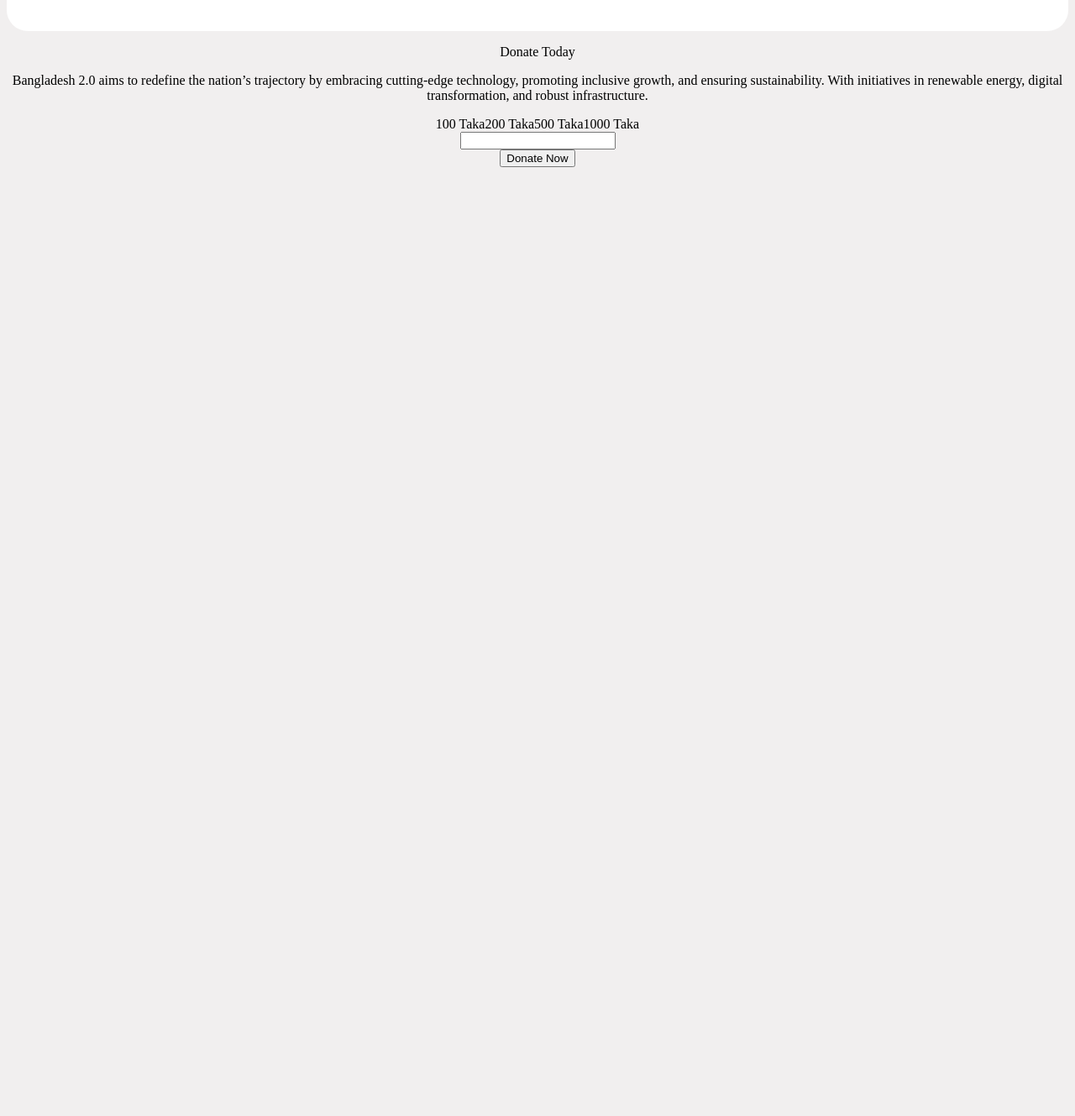
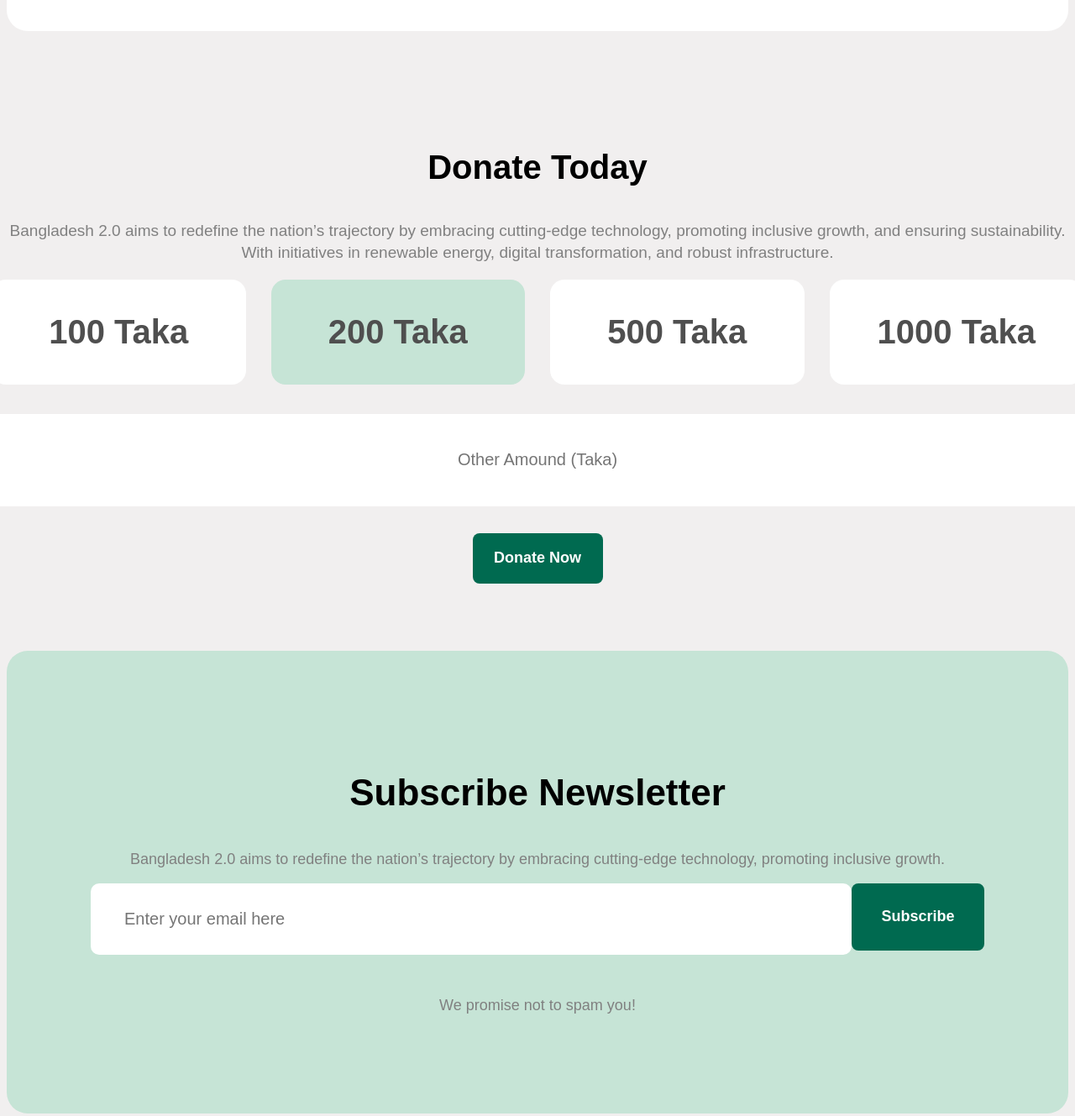
Before and after one commit to EmonMridha/exam01, a plain HTML site: page index.html in a window 1280 px wide. Shown: the part 2720-4049 px from the top of the page at 84% size. Before the commit the page ends 2927 px from the top, so only its background shows below. Drawn offline with Linux system fonts and the light colour scheme.

Commit message:
almost done

```diff
--- a/index.html
+++ b/index.html
@@ -85,20 +85,30 @@
         <div class="donate-section">
             <div class="donate-contains">
                 <p class="donate-title">Donate Today</p>
-                <p class="donation-p">Bangladesh 2.0 aims to redefine the nation’s trajectory by embracing cutting-edge technology, promoting inclusive growth, and ensuring sustainability. With initiatives in renewable energy, digital transformation, and robust infrastructure.</p>
+                <p class="donate-p">Bangladesh 2.0 aims to redefine the nation’s trajectory by embracing cutting-edge technology, promoting inclusive growth, and ensuring sustainability. With initiatives in renewable energy, digital transformation, and robust infrastructure.</p>
                 <div class="card-box">
                     <div class="card">100 Taka</div>
-                    <div class="card">200 Taka</div>
+                    <div class="card2">200 Taka</div>
                     <div class="card">500 Taka</div>
                     <div class="card">1000 Taka</div>
                 </div>
-                <div style="width:1300px;" class="input-item">
-                    <input width="1300px"type="text">
+                <div class="input-item">
+                    <input type="text" placeholder="Other Amound (Taka)">
                 </div>
                 <div class="donate-btn-box">
                     <button class="donate-btn">Donate Now</button>
                 </div>
             </div>
         </div>
+        <div class="fifth-section">
+            <div class="subscription-contents">
+                    <p class="fifth-title">Subscribe Newsletter</p>
+                    <p class="fifth-p">Bangladesh 2.0 aims to redefine the nation’s trajectory by embracing cutting-edge technology, promoting inclusive growth.</p>
+                   <div class="text-box">
+                    <input class="email-box" type="email" placeholder="Enter your email here"><button class="sub-btn">Subscribe</button>
+                   </div>
+                    <p class="the-promise">We promise not to spam you!</p>
+            </div>
+        </div>
     </main>
     <footer>
--- a/styles/style.css
+++ b/styles/style.css
@@ -1,16 +1,17 @@
 body{
     background-color: rgb(241, 239, 239);
+    font-family: arial;
 }
 .banner-content{
     display:flex;
     justify-content:space-between;
-    width:1300px;
+    width:1400px;
     align-items: center;
     background-color: rgb(207, 246, 207);
     padding-left: 60px;
     padding-right: 60px;
     border-radius:24px;
-
+    font-family: arial;
 }
 .banner{
     display:flex;
@@ -211,6 +212,8 @@ body{
 .donate-section{
     display:flex;
     justify-content: center;
+    margin-top:100px;
+    margin-bottom: 80px;
 
 }
 .donate-contains{
@@ -220,8 +223,118 @@ body{
 .card-box{
     display: flex;
     justify-content:center;
+    gap:30px;
+    margin-bottom: 35px;
 }
 .input-item{
     display:flex;
     justify-content: center;
 }
+.donate-title{
+    font-size:40px;
+    font-weight: bolder;
+    font-family: arial;
+}
+.donate-p{
+    font-size:19px;
+    font-family: arial;
+    color:gray;
+    line-height: 26px;
+}
+.card{
+    width:250px;
+    border-radius: 17px;
+    background-color:white ;
+    padding:40px;
+    font-size:40px;
+    font-weight: bold;
+    font-family: arial;
+    color:#4f4f4f;
+}
+.card2{
+    width:250px;
+    border-radius: 17px;
+    background-color:white ;
+    padding:40px;
+    font-size:40px;
+    font-weight: bold;
+    font-family: arial;
+    color:#4f4f4f;
+    background-color: #C6E4D6;
+}
+input{
+    width:100%;
+    padding: 40px;
+    height: 30px;
+    font-size: 20px;
+    text-align:center;
+    border:none;
+    margin-bottom:32px;
+}
+.donate-btn{
+    width:155px;
+    height: 60px;
+    font-size:18px;
+    background-color:#006A50 ;
+    font-family: arial;
+    font-weight: bold;
+    color:white;
+    border:none;
+    border-radius: 8px;
+}
+.donate-btn:hover{
+    background-color: rgb(221, 221, 221);
+    color:black;
+    transition:0.5s;
+    cursor:pointer;
+}
+.fifth-section{
+    display:flex;
+    justify-content: center;
+    margin-bottom: 150px;
+
+}
+.subscription-contents{
+    text-align:center;
+    width:1300px;
+    background-color: #C6E4D6;
+    border-radius: 25px;
+    padding:100px;
+
+}
+.text-box{
+    display:flex;
+}
+.fifth-title{
+    font-size: 44px;
+    font-family: arial;
+    font-weight: bolder;
+}
+.fifth-p{
+    font-size:18px;
+    color:gray;
+}
+.email-box{
+    height:5px;
+    text-align: start;
+    border-radius:10px;
+}
+.sub-btn{
+    width:200px;
+    height:80px;
+    color:white;
+    font-weight: bold;
+    background-color:#006A50;
+    font-size:18px;
+    border:none;
+    border-radius: 8px;
+}
+.sub-btn:hover{
+    color:black;
+    background-color: white;
+    cursor:pointer;
+}
+.the-promise{
+    font-size: 18px;
+    color:gray;
+}
```
